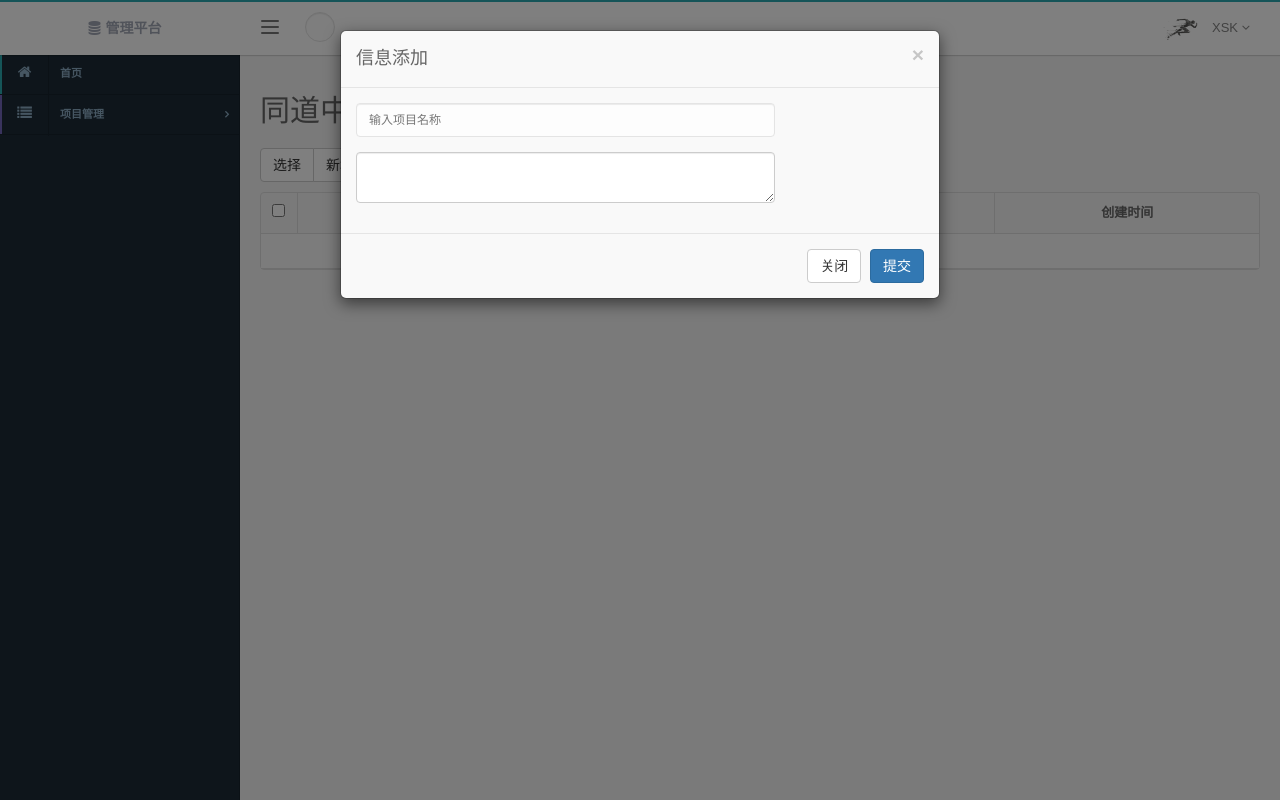
After one commit to luoweis/DiscoveryPartner_admin, a Flask app: page /projects/info in a window 1280 px wide, after a click on "新增". The commit adds this page. Run offline with Flask 2, Linux system fonts and the light colour scheme; the visitor is signed in with stand-in values (Sample User, id 1); data comes from the database, SQL or seed files in the repository; data that the repository does not hold is empty; parts of the project's set-up code (start-up, migrations or seed data) failed here and were passed over; some libraries are stand-ins or nearby versions.

Commit message:
by luoweis

```diff
--- a/app/bpurls.py
+++ b/app/bpurls.py
@@ -15,6 +15,11 @@ mainBP = Blueprint(
     'mainBP', __name__, url_prefix='/',
     template_folder=os.path.join(os.path.dirname(__file__), "templates/main"))
 
+# projects 内容蓝本
+projectsBP = Blueprint(
+    "projectsBP", __name__, url_prefix="/projects",
+    template_folder=os.path.join(os.path.dirname(__file__), "templates/projectManagement")
+)
 # # 教学资源内容的蓝本
 # teachingBP = Blueprint(
 #     'teachingBP', __name__, url_prefix='/resources/',
--- /dev/null
+++ b/app/forms/projects_add.py
@@ -0,0 +1,16 @@
+# -*- coding=utf-8 -*-
+from flask_wtf import FlaskForm
+from wtforms import StringField, TextAreaField
+from wtforms.validators import DataRequired
+
+
+"""
+添加学生的form表单
+"""
+
+
+class ProjectAddForm(FlaskForm):
+    """表单的域初始化时，第一个参数设置lable属性"""
+    project_name = StringField(label='project_name', validators=[DataRequired()],)
+    project_ID = StringField('project_ID', validators=[DataRequired()])
+    project_info = TextAreaField('project_info',)
--- /dev/null
+++ b/app/static/js/projectsInfo/table.projects.js
@@ -0,0 +1,107 @@
+
+$("#projects_table").bootstrapTable({ // 对应table标签的id
+    url: "/projects/show/", // 获取表格数据的url
+    cache: false, // 设置为 false 禁用 AJAX 数据缓存， 默认为true
+    toolbar : "#toolbar",
+    striped: true, //表格显示条纹，默认为false
+    pagination: true, // 在表格底部显示分页组件，默认false
+    pageList: [10, 20], // 设置页面可以显示的数据条数
+    pageSize: 10, // 页面数据条数
+    pageNumber: 1, // 首页页码
+    clickToSelect: true,
+    sidePagination: 'server', // 设置为服务器端分页
+    queryParams: function(params) { // 请求服务器数据时发送的参数，可以在这里添加额外的查询参数，返回false则终止请求
+        return {
+            pageSize: params.limit, // 每页要显示的数据条数
+            offset: params.offset, // 每页显示数据的开始行号
+            sort: params.sort, // 要排序的字段
+            sortOrder: params.order, // 排序规则
+            // dataId: $("#dataId").val() // 额外添加的参数
+        }
+    },
+    sortName: 'id', // 要排序的字段
+    sortOrder: 'desc', // 排序规则
+    columns: [{
+            checkbox: true, // 显示一个勾选框
+            align: 'center' // 居中显示
+        }, {
+            field: 'project_name',
+            title: '项目名称',
+            align: 'center',
+            valign: 'middle'
+        },{
+            field: 'project_status',
+            title: '项目阶段',
+            align: 'center',
+            valign: 'middle',
+            formatter: function (value,row, index) {
+
+                return '<a class="" data-toggle="modal"  data-target="#ModifyProjectModal" style="color:red;" onclick="change_value(\'' + value + '\')">'+value+'</a>';
+
+            }
+        },
+        {
+            field: 'project_info',
+            title: '备注',
+            align: 'center',
+            valign: 'middle'
+        },
+        {
+            field: 'project_create',
+            title: '创建时间',
+            align: 'center',
+            valign: 'middle'
+        },
+        // {
+        //     field: 'calcMode',
+        //     title: '计算方式',
+        //     align: 'center',
+        //     valign: 'middle',
+        //     formatter: function (value, row, index){ // 单元格格式化函数
+        //         var text = '-';
+        //         if (value == 1) {
+        //             text = "方式一";
+        //         } else if (value == 2) {
+        //             text = "方式二";
+        //         } else if (value == 3) {
+        //             text = "方式三";
+        //         } else if (value == 4) {
+        //             text = "方式四";
+        //         }
+        //         return text;
+        //     }
+        // },
+        // {
+        //     title: "操作",
+        //     align: 'center',
+        //     valign: 'middle',
+        //     width: 160, // 定义列的宽度，单位为像素px
+        //     formatter: function(value, row, index) {
+        //         return '<button class="btn btn-primary btn-sm" onclick="del(\'' + row.student_id + '\')">删除</button>';
+        //     }
+        // }
+    ],
+    onLoadSuccess: function() { //加载成功时执行
+        console.info("加载成功");
+    },
+    onLoadError: function() { //加载失败时执行
+        console.info("加载数据失败");
+    },
+
+});
+
+function change_value(value){
+    console.log(value);
+    $("#m_project_name").attr("value", value)
+}
+
+
+//使用getSelections即可获得，row是json格式的数据
+var $table = $('#projects_table'),
+    $choices = $('#project_choices');
+
+$(function () {
+    $choices.click(function () {
+        alert('getSelections: ' + JSON.stringify($table.bootstrapTable('getSelections')));
+    });
+});
--- a/app/templates/base.html
+++ b/app/templates/base.html
@@ -94,15 +94,15 @@
                             <a href="#">
                                     <span class="menu-content block">
                                         <span class="menu-icon"><i class="block fa fa-list fa-lg"></i></span>
-                                        <span class="text m-left-sm">项目持续集成管理</span>
+                                        <span class="text m-left-sm">项目管理</span>
                                         <span class="submenu-icon"></span>
                                     </span>
                                     <span class="menu-content-hover block">
-                                        课程师资
+                                        项目管理
                                     </span>
                                 </a>
                             <ul class="submenu bg-palette4">
-                                <li><a href="#"><span class="submenu-label">项目信息</span></a></li>
+                                <li><a href="{{ url_for('projectsBP.info') }}"><span class="submenu-label">项目信息</span></a></li>
                                 <li><a href="#"><span class="submenu-label">持续集成</span></a></li>
                                 <li><a href="#"><span class="submenu-label">持续部署</span></a></li>
                             </ul>
--- /dev/null
+++ b/app/templates/projectManagement/projectsInfo.html
@@ -0,0 +1,116 @@
+
+{% extends "base.html" %}
+{% block myheadJSCSS %}
+{{ super() }}
+<!-- bootstrap table -->
+<link rel="stylesheet" href="/static/bootstrap-table/src/bootstrap-table.css">
+{% endblock %}
+
+{% block container %}
+<h2>{{ content }}</h2>
+<div>
+	<!-- 工具容器 -->
+	<div id="toolbar" class="btn-group">
+		<button id="project_choices" class="btn btn-default"  >选择</button>
+		<button id="btn_add" class="btn btn-default" data-toggle="modal"  data-target="#addProjectModal">新增</button>
+	</div>
+	<table id="projects_table" class="col-xs-12"></table>
+</div>
+
+<!-- 模态框示例（Modal）新增 -->
+<form method="post" action="{{ url_for("projectsBP.project_add") }}" class="form-horizontal" role="form" id="form_data"  style="margin: 20px;">
+
+<div class="modal fade" id="addProjectModal" tabindex="-1" role="dialog" aria-labelledby="myModalLabel" aria-hidden="true">
+    <div class="modal-dialog">
+        <div class="modal-content">
+            <div class="modal-header">
+                <button type="button" class="close" data-dismiss="modal" aria-hidden="true">
+                    ×
+                </button>
+                <h4 class="modal-title" id="myModalLabel">
+                    信息添加
+                </h4>
+            </div>
+            <div class="modal-body">
+                <form class="form-horizontal" role="form">
+                    {{ form.csrf_token }}
+                    <div class="form-group">
+
+                        <div class="col-sm-9">
+                            {{ form.project_name(size=80,placeholder="输入项目名称", class="form-control") }}
+                        </div>
+                    </div>
+
+                    <div class="form-group">
+
+                        <div class="col-sm-9">
+                            {{ form.project_info(size=200,class="form-control") }}
+                        </div>
+                    </div>
+                </form>
+            </div>
+            <div class="modal-footer">
+                <button type="button" class="btn btn-default" data-dismiss="modal">关闭
+                </button>
+                <button type="submit" class="btn btn-primary">
+                    提交
+                </button><span id="tip"> </span>
+            </div>
+        </div><!-- /.modal-content -->
+    </div><!-- /.modal -->
+</div>
+</form>
+
+<!-- 模态框示例（Modal）修改 -->
+<form method="post" action="{{ url_for("projectsBP.project_modify") }}" class="form-horizontal" role="form" id="form_data"  style="margin: 20px;">
+
+<div class="modal fade" id="ModifyProjectModal" tabindex="-1" role="dialog" aria-labelledby="myModalLabel" aria-hidden="true">
+    <div class="modal-dialog">
+        <div class="modal-content">
+            <div class="modal-header">
+                <button type="button" class="close" data-dismiss="modal" aria-hidden="true">
+                    ×
+                </button>
+                <h4 class="modal-title" id="changeProject">
+                    项目信息修改
+                </h4>
+            </div>
+            <div class="modal-body">
+                <form class="form-horizontal" role="form">
+                    {{ form.csrf_token }}
+                    <div class="form-group">
+
+                        <div class="col-sm-9">
+                            {{ form.project_name(size=80,placeholder="输入项目名称", class="form-control", id="m_project_name") }}
+                        </div>
+                    </div>
+
+                    <div class="form-group">
+
+                        <div class="col-sm-9">
+                            {{ form.project_info(size=200,class="form-control", id="project_info") }}
+                        </div>
+                    </div>
+                </form>
+            </div>
+            <div class="modal-footer">
+                <button type="button" class="btn btn-default" data-dismiss="modal">关闭
+                </button>
+                <button type="submit" class="btn btn-primary">
+                    提交
+                </button><span id="tip2"> </span>
+            </div>
+        </div><!-- /.modal-content -->
+    </div><!-- /.modal -->
+</div>
+</form>
+{% endblock %}
+
+
+{% block myFooterJSCSS %}
+{{ super() }}
+<!-- bootstrap table -->
+<script src="/static/bootstrap-table/src/bootstrap-table.js"></script>
+<script src="/static/bootstrap-table/src/locale/bootstrap-table-zh-CN.js"></script>
+<script src="/static/js/projectsInfo/table.projects.js"></script>
+{% endblock %}
--- a/app/views/auth.py
+++ b/app/views/auth.py
@@ -6,6 +6,7 @@ from app.forms.login import LoginForm
 from app.models.Users import DiscoveryPartnerUsers
 from flask_login import login_user, login_required, logout_user
 from app import login_manager
+from app.common.util import do_encryption
 
 
 @login_manager.user_loader
@@ -29,7 +30,8 @@ def login():
         if not user:
             flash("该用户不存在", "error")
         else:
-            if user.password != form.password.data:
+            # 密文
+            if user.password != do_encryption(form.password.data):
                 flash("用户密码错误", "error")
             else:
                 login_user(user)
--- /dev/null
+++ b/app/views/projects.py
@@ -0,0 +1,88 @@
+#! /usr/bin/env python
+# -*- coding=utf-8 -*-
+
+from flask import render_template, request, redirect, url_for
+from app.bpurls import projectsBP
+from flask_login import login_required
+from app.common.discoveryPartner_mysql_projects_utils import *
+from app.forms.projects_add import ProjectAddForm
+from app.common.util import *
+
+
+@projectsBP.route('/info',methods=['GET'])
+@login_required
+def info():
+    context = {}
+    form = ProjectAddForm()
+    context["form"] = form
+    context["title"] = "同道中人"
+    context["content"] = "同道中人"
+    return render_template('projectManagement/projectsInfo.html', **context)
+
+
+@projectsBP.route('/show/', methods=['GET'])
+@login_required
+def projects_show():
+    """
+    获取项目的信息
+    :return:
+    """
+
+    """提取参数"""
+    pageSize = request.args.get("pageSize")
+    offset = request.args.get("offset")
+    sort = request.args.get("sort")
+    sortOrder = request.args.get("sortOrder")
+    """根据偏移量和每一页人数进行数据库的查询工作"""
+    projects = projects_onepage_datas(pageSize, offset)
+
+    """格式化数据"""
+    def format(project):
+        return {
+            "project_id": project.id,
+            "project_name": project.name,
+            "project_status": project.status,
+            "project_info": project.info,
+            "project_create": project.create_datetime,
+        }
+
+    rows = list(map(format, projects))
+    total = projects_total_count()
+    return json.dumps({
+        "rows": rows,
+        "total": total,
+    }, cls=DateEncoder)
+
+
+@projectsBP.route('/project/add/', methods=['POST'])
+@login_required
+def project_add():
+    """
+    表单的方式提交项目信息
+    :return:
+    """
+    project = {
+        "name": request.form.get("project_name"),
+        "info": request.form.get("project_info"),
+        "status": 0
+    }
+
+    add_project_single(**project)
+    return redirect(url_for("projectsBP.info"))
+
+
+@projectsBP.route('/project/modify/', methods=['POST'])
+@login_required
+def project_modify():
+    """
+    表单的方式修改项目信息
+    :return:
+    """
+    project = {
+        "name": request.form.get("project_name"),
+        "info": request.form.get("project_info"),
+        "status": 0
+    }
+
+    add_project_single(**project)
+    return redirect(url_for("projectsBP.info"))
--- a/app/views/teaching.py
+++ b/app/views/teaching.py
@@ -4,7 +4,6 @@ from flask import render_template, redirect, url_for, request
 from app.bpurls import teachingBP
 from app.common.xsk_mysql_student_utils import *
 from app.common.util import *
-from flask import request
 from flask_login import login_required
 from app.forms.students_add import StudentAddForm
 
```
Also changed, not shown: app/__init__.py (+12 -1 lines), app/common/discoveryPartner_mysql_projects_utils.py (added, +44 -0 lines), app/common/util.py (+25 -1 lines), app/models/Projects.py (added, +29 -0 lines), app/templates/auth/signin.html (+3 -4 lines), app/templates/main/index.html (+1 -10 lines), README.md, 1 other file.
